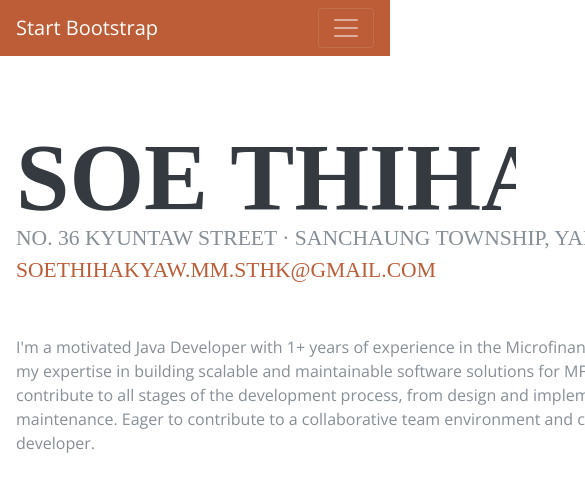
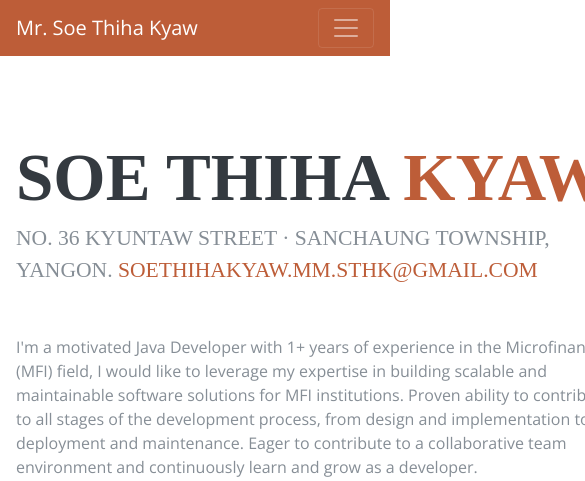
Before and after one commit to SOETHIHAKYAW/my-portfolio, a plain HTML site: page index.html in a window 390 px wide. Shown: the top 481 px of the page, 585 px wide, since content can reach past the window. Drawn offline with nearby package versions, Linux system fonts and the light colour scheme; a web font is replaced by a local one.

Commit message:
[MOD] modified font

```diff
--- a/css/resume.css
+++ b/css/resume.css
@@ -163,6 +163,8 @@ a:active {
 .typewriter h1 {
   /* color: #fff; */
   /* font-family: monospace; */
+  font-size: 4.2rem;
+  transition: 0.5s ease-in-out;
   overflow: hidden;
   /* Ensures the content is not revealed until the animation */
   border-right: .15em solid transparent;
@@ -174,7 +176,7 @@ a:active {
   /* letter-spacing: .15em; */
   /* Adjust as needed */
   animation:
-    typing 3.5s steps(30, end),
+    typing 4s steps(30, end),
     blink-caret .5s step-end ;
 }
 
--- a/index.html
+++ b/index.html
@@ -36,7 +36,7 @@
 
     <nav class="navbar navbar-expand-lg navbar-dark bg-primary fixed-top" id="sideNav">
       <a class="navbar-brand js-scroll-trigger" href="#page-top">
-        <span class="d-block d-lg-none">Start Bootstrap</span>
+        <span class="d-block d-lg-none">Mr. Soe Thiha Kyaw</span>
         <span class="d-none d-lg-block">
           <img class="img-fluid img-profile rounded-circle mx-auto mb-2" src="img/profile.jpg" alt="">
         </span>
@@ -72,7 +72,7 @@
 
       <section class="resume-section p-3 p-lg-5 d-flex d-column" id="about">
         <div class="my-auto">
-          <div class="typewriter" style="width: 60%;">
+          <div class="typewriter" style="width: 100%;">
             <h1 class="mb-0">Soe Thiha
               <span class="text-primary">Kyaw</span>
             </h1>
```
